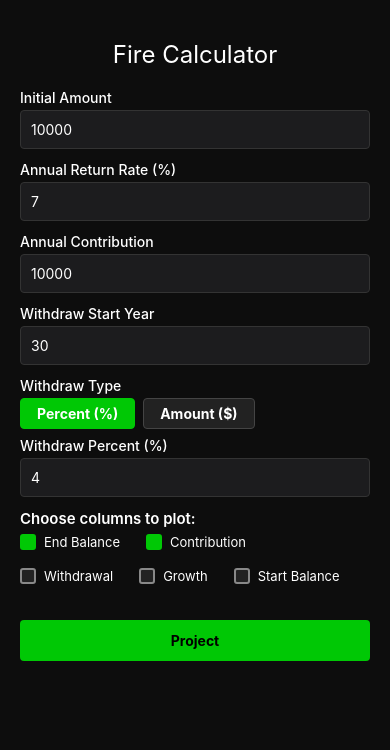
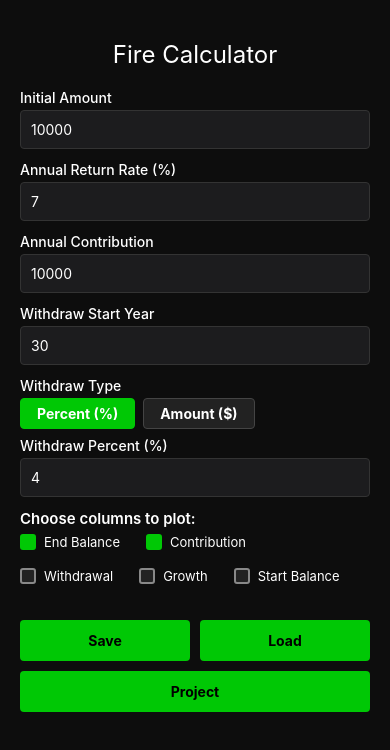
Before and after one commit to amchen82/Fire-Calcultor, a React Native app: screen / in a window 390 px wide. Shown: the top 750 px of the page. Built offline with nearby package versions, Linux system fonts and the light colour scheme.

Commit message:
feat: add scenario save and load

```diff
--- a/App.tsx
+++ b/App.tsx
@@ -20,6 +20,7 @@ import Svg, {
 } from 'react-native-svg';
 import { project, YearRow } from './project';
 import DataTableCard from "./components/DataTableCard";
+import AsyncStorage from '@react-native-async-storage/async-storage';
 
 export default function App() {
   const [tableCollapsed, setTableCollapsed] = useState(true);
@@ -42,6 +43,42 @@ export default function App() {
   const [withdrawPercent, setWithdrawPercent] = useState('4');
   const [withdrawAmount, setWithdrawAmount] = useState('10000');
   const [rows, setRows] = useState<YearRow[]>([]);
+
+  const STORAGE_KEY = 'fire-calculator-scenario';
+
+  const handleSave = async () => {
+    try {
+      const scenario = {
+        initialAmount,
+        annualReturnRate,
+        annualContribution,
+        withdrawStartYear,
+        withdrawType,
+        withdrawPercent,
+        withdrawAmount,
+      };
+      await AsyncStorage.setItem(STORAGE_KEY, JSON.stringify(scenario));
+    } catch {
+      // ignore write errors
+    }
+  };
+
+  const handleLoad = async () => {
+    try {
+      const json = await AsyncStorage.getItem(STORAGE_KEY);
+      if (!json) return;
+      const scenario = JSON.parse(json);
+      setInitialAmount(scenario.initialAmount ?? '');
+      setAnnualReturnRate(scenario.annualReturnRate ?? '');
+      setAnnualContribution(scenario.annualContribution ?? '');
+      setWithdrawStartYear(scenario.withdrawStartYear ?? '');
+      setWithdrawType(scenario.withdrawType === 'amount' ? 'amount' : 'percent');
+      setWithdrawPercent(scenario.withdrawPercent ?? '');
+      setWithdrawAmount(scenario.withdrawAmount ?? '');
+    } catch {
+      // ignore read errors
+    }
+  };
 
   React.useEffect(() => {
     if (rows.length > 0) setTableCollapsed(false);
@@ -181,6 +218,14 @@ export default function App() {
             <Text style={styles.plotOptionText}>Start Balance</Text>
           </TouchableOpacity>
         </View>
+      </View>
+      <View style={styles.saveLoadRow}>
+        <TouchableOpacity style={[styles.button, styles.halfButton, styles.saveButton]} onPress={handleSave}>
+          <Text style={styles.buttonText}>Save</Text>
+        </TouchableOpacity>
+        <TouchableOpacity style={[styles.button, styles.halfButton]} onPress={handleLoad}>
+          <Text style={styles.buttonText}>Load</Text>
+        </TouchableOpacity>
       </View>
       <TouchableOpacity style={styles.button} onPress={handleCalculate}>
         <Text style={styles.buttonText}>Project</Text>
@@ -519,6 +564,17 @@ const styles = StyleSheet.create({
     alignItems: 'center',
     marginTop: 10,
   },
+  saveLoadRow: {
+    flexDirection: 'row',
+    marginTop: 10,
+  },
+  halfButton: {
+    flex: 1,
+    marginTop: 0,
+  },
+  saveButton: {
+    marginRight: 10,
+  },
   buttonText: {
     color: '#000',
     fontWeight: 'bold',
--- a/package.json
+++ b/package.json
@@ -10,6 +10,7 @@
     "test": "jest"
   },
   "dependencies": {
+    "@react-native-async-storage/async-storage": "^2.2.0",
     "expo": "~53.0.20",
     "expo-status-bar": "~2.2.3",
     "react": "19.0.0",
```
Also changed, not shown: 2 other files (tests, documents, lock files or other folders).
